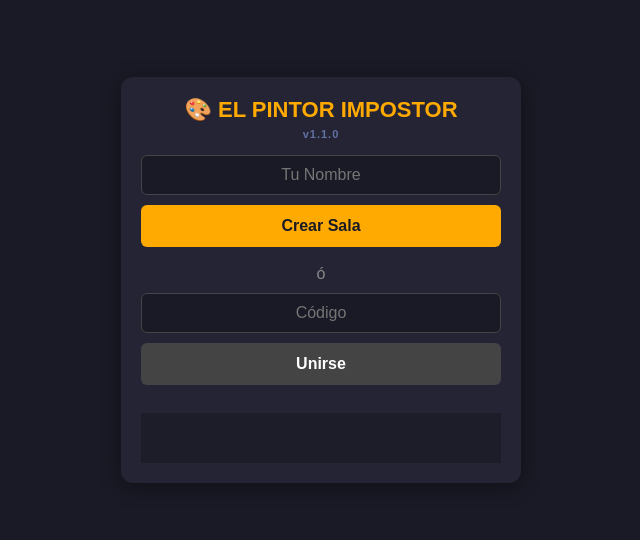
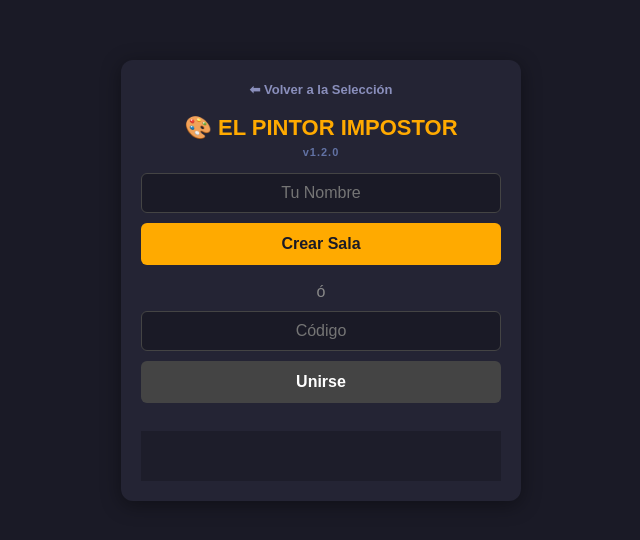
Before and after one commit to ByCampah/pintor-impostor, a plain HTML site: page public/index.html in a window 1280 px wide. Shown: the part 120-660 px from the top of the page, without its empty margins (319-959 px from the left). Drawn offline with nearby package versions, Linux system fonts and the light colour scheme; no server answers.

Commit message:
Agregado boton volver al hub v1.2.0 definitivo

```diff
--- a/public/index.html
+++ b/public/index.html
@@ -3,15 +3,17 @@
 <head>
     <meta charset="UTF-8">
     <meta name="viewport" content="width=device-width, initial-scale=1.0">
-    <title>El Pintor Impostor - v1.1.1</title>
+    <title>El Pintor Impostor - v1.2.0</title>
     <link rel="stylesheet" href="style.css">
     <script async src="https://pagead2.googlesyndication.com/pagead/js/adsbygoogle.js?client=ca-pub-3597205269278004" crossorigin="anonymous"></script>
 </head>
 <body>
 
     <div class="contenedor-juego">
+        <a href="https://bycampah.github.io/menu-principal/" class="link-volver">⬅ Volver a la Selección</a>
+
         <h1>🎨 EL PINTOR IMPOSTOR</h1>
-        <div class="version-tag">v1.1.0</div>
+        <div class="version-tag">v1.2.0</div>
 
         <div id="error-pantalla" class="banner-error" style="display:none;"></div>
 
--- a/public/style.css
+++ b/public/style.css
@@ -1,4 +1,4 @@
-/* public/style.css - Versión v1.1.0 Completa */
+/* public/style.css - v1.2.0 Completa */
 * {
     box-sizing: border-box;
     margin: 0;
@@ -24,6 +24,20 @@ body {
     border-radius: 12px;
     text-align: center;
     box-shadow: 0 4px 20px rgba(0,0,0,0.4);
+}
+
+/* ESTILO NUEVO DEL BOTÓN VOLVER */
+.link-volver {
+    display: inline-block;
+    color: #8a8fbc;
+    font-size: 13px;
+    margin-bottom: 18px;
+    text-decoration: none;
+    font-weight: bold;
+    transition: color 0.2s;
+}
+.link-volver:hover {
+    color: #ffaa00;
 }
 
 h1 {
```
